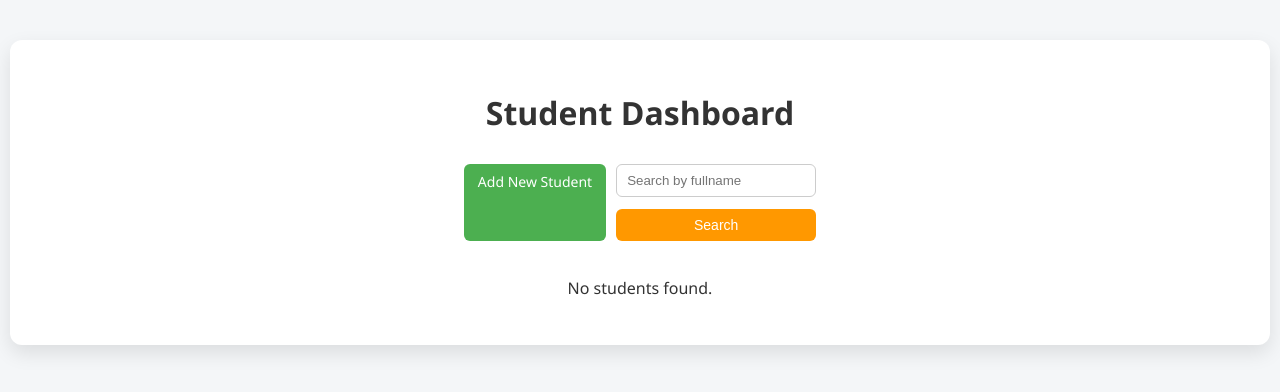
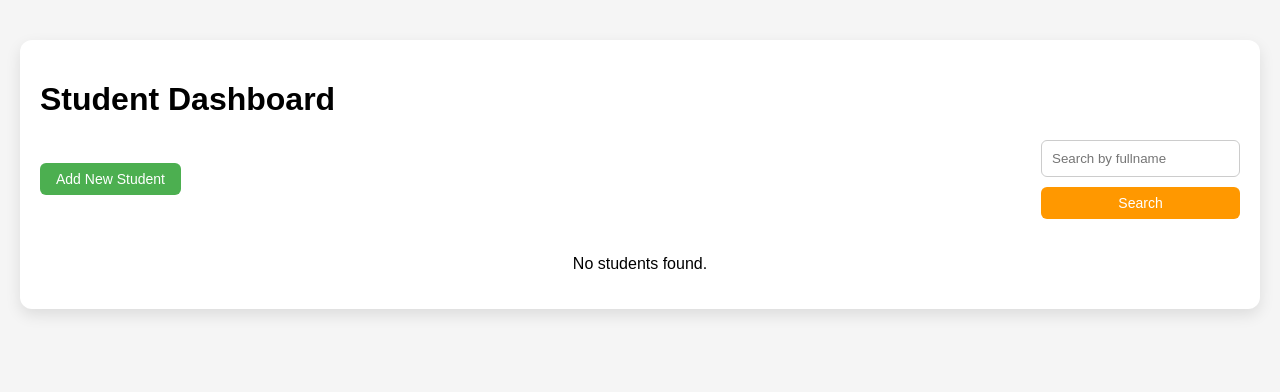
Before and after one commit to gallimbaellamea-lgtm/gallimbaella_flaskapi, a Flask app: page / in a window 1280 px wide. Shown: the top 392 px of the page. Run offline with Flask 3, Linux system fonts and the light colour scheme; data that the repository does not hold is empty.

Commit message:
Update style.css
Signed-off-by: Ellamea <gallimbaellamea@isufst.edu.ph>

```diff
--- a/static/style.css
+++ b/static/style.css
@@ -1,57 +1,77 @@
-/* ---------------- Global Styles ---------------- */
+/* ---------------- General ---------------- */
 body {
-    font-family: 'Segoe UI', Tahoma, Geneva, Verdana, sans-serif;
-    background-color: #f4f6f8;
+    font-family: Arial, sans-serif;
+    background-color: #f5f5f5;
     margin: 0;
     padding: 0;
-    color: #333;
 }
 
 .container {
     max-width: 1200px;
     margin: 40px auto;
-    padding: 30px;
+    padding: 20px;
     background-color: #fff;
     border-radius: 12px;
-    box-shadow: 0 8px 20px rgba(0,0,0,0.1);
+    box-shadow: 0 6px 15px rgba(0,0,0,0.1);
 }
 
-/* ---------------- Headings ---------------- */
-h1 {
-    text-align: center;
-    margin-bottom: 30px;
+/* ---------------- Forms ---------------- */
+form {
+    display: flex;
+    flex-direction: column;
+    gap: 12px;
 }
 
-/* ---------------- Actions ---------------- */
-.actions {
-    display: flex;
-    flex-wrap: wrap;
-    justify-content: center;
-    gap: 10px;
-    margin-bottom: 20px;
+form input, form select {
+    padding: 10px;
+    border-radius: 6px;
+    border: 1px solid #ccc;
+    width: 100%;
+    box-sizing: border-box;
 }
 
-.actions input[type="text"] {
-    padding: 8px 10px;
+form button {
+    padding: 8px 16px;
+    font-size: 14px;
     border-radius: 6px;
-    border: 1px solid #ccc;
-    width: 200px;
+    border: none;
+    cursor: pointer;
+    color: white;
+    transition: 0.3s;
+}
+
+form .back-btn {
+    background-color: #777;
+}
+
+form .back-btn:hover {
+    background-color: #555;
+}
+
+form .add-btn {
+    background-color: #4caf50;
+}
+
+form .add-btn:hover {
+    background-color: #45a049;
 }
 
 /* ---------------- Buttons ---------------- */
 .btn {
-    padding: 8px 14px;
+    padding: 8px 16px;
+    font-size: 14px;
     border-radius: 6px;
-    font-size: 14px;
     cursor: pointer;
     border: none;
     text-decoration: none;
     color: white;
     transition: 0.3s;
     display: inline-block;
-    width: auto;
+    min-width: 100px;
+    text-align: center;
 }
 
+/* Button colors */
 .add-btn { background-color: #4caf50; }
 .add-btn:hover { background-color: #45a049; }
 
@@ -67,7 +87,20 @@
 .search-btn { background-color: #ff9800; }
 .search-btn:hover { background-color: #e68a00; }
 
-/* ---------------- Cards ---------------- */
+/* Dashboard buttons container */
+.actions {
+    display: flex;
+    justify-content: space-between;
+    align-items: center;
+    margin-bottom: 20px;
+}
+
+.search-form {
+    display: flex;
+    gap: 10px;
+}
+
+/* ---------------- Student Cards ---------------- */
 .cards-container {
     display: flex;
     flex-wrap: wrap;
@@ -90,6 +123,12 @@
 
 .student-card h2 {
     margin-top: 0;
+    font-size: 20px;
+}
+
+.student-card p {
+    margin: 6px 0;
+    font-size: 14px;
 }
 
 .card-buttons {
@@ -98,25 +137,30 @@
     justify-content: space-between;
 }
 
-/* ---------------- Form ---------------- */
-form {
+/* ---------------- Pagination ---------------- */
+.pagination {
+    text-align: center;
+    margin-top: 20px;
     display: flex;
-    flex-direction: column;
-    gap: 12px;
+    justify-content: center;
+    align-items: center;
+    gap: 10px;
 }
 
-form input, form select {
-    padding: 10px;
-    border-radius: 6px;
-    border: 1px solid #ccc;
-    width: 100%;
-    box-sizing: border-box;
+.pagination .btn {
+    padding: 6px 12px;
+    font-size: 14px;
 }
 
 /* ---------------- Responsive ---------------- */
 @media (max-width: 768px) {
-    .container { padding: 20px; margin: 20px; }
-    .student-card { width: 90%; }
-    .actions { flex-direction: column; gap: 8px; }
-    .actions input[type="text"], .actions button { width: 100%; }
+    .cards-container {
+        flex-direction: column;
+        align-items: center;
+    }
+
+    .actions {
+        flex-direction: column;
+        gap: 10px;
+    }
 }
```
